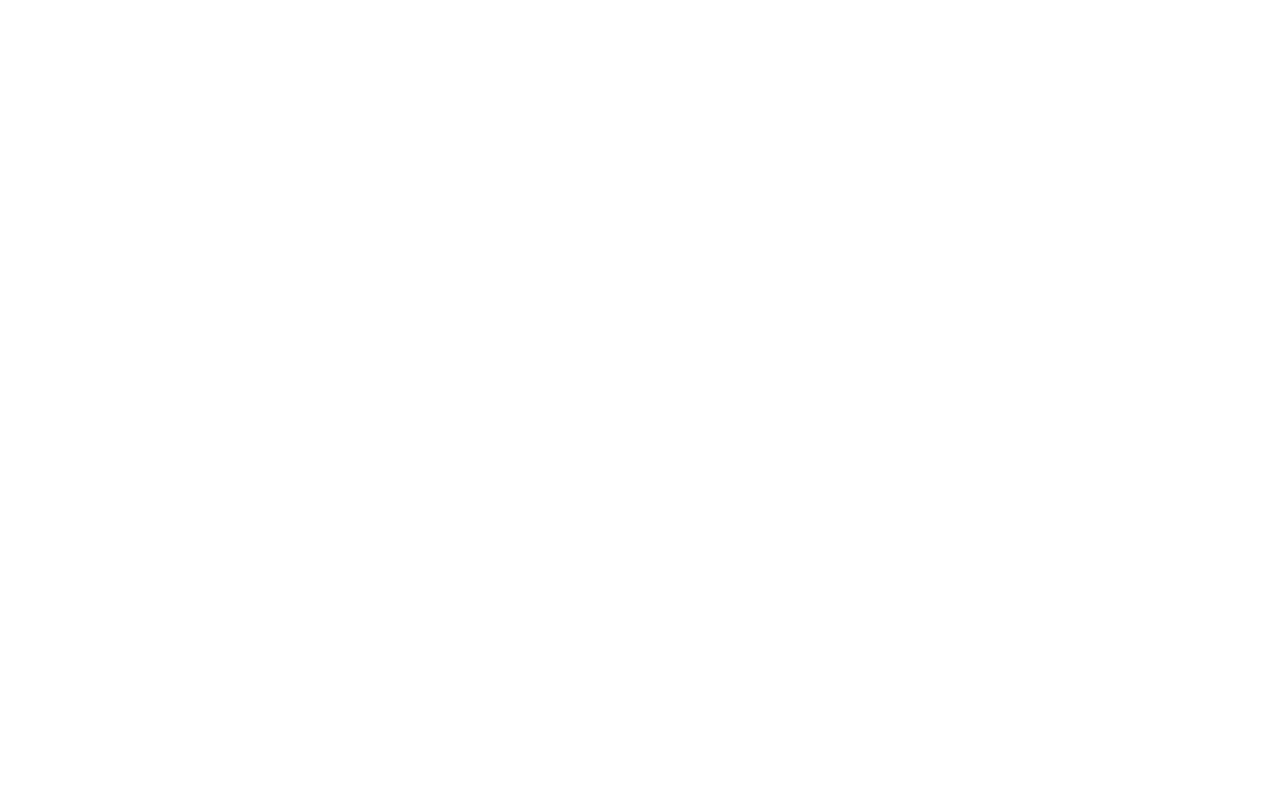
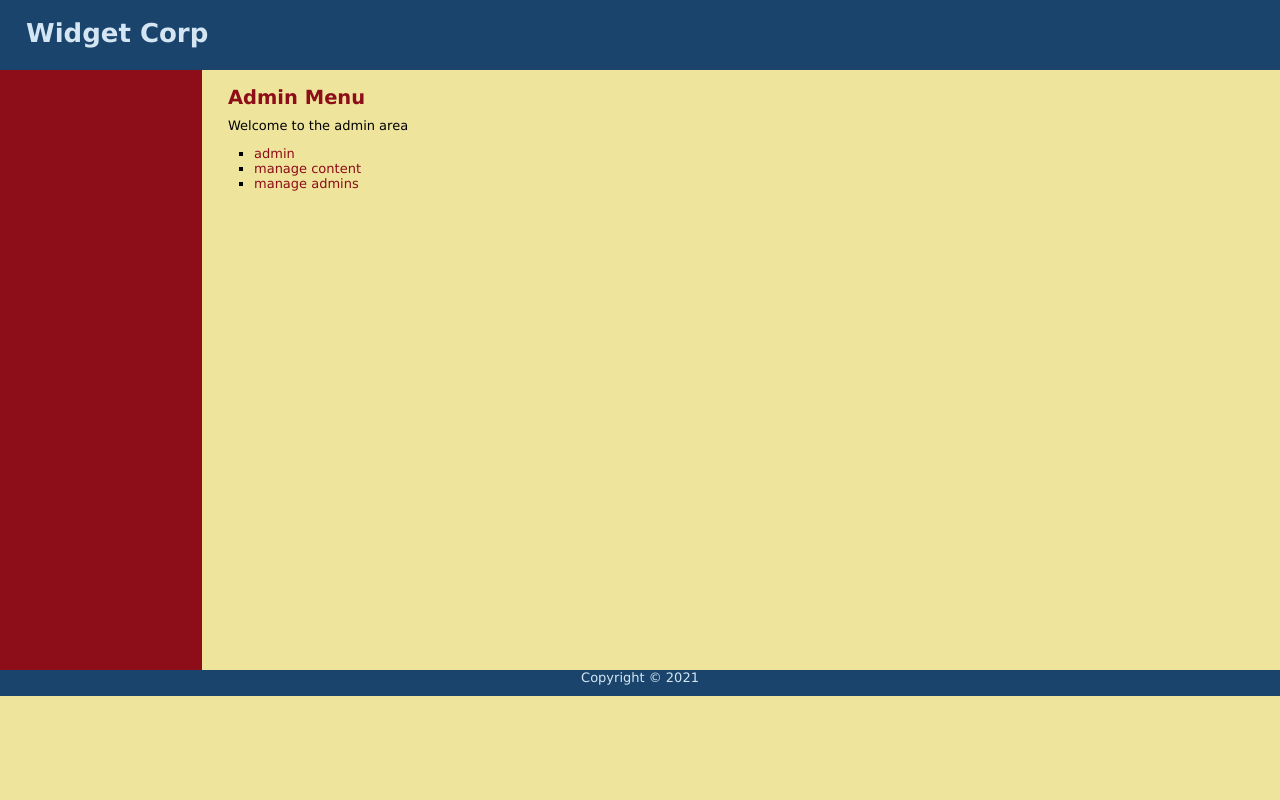
Before and after one commit to luciussulla/php-cms, a PHP site: page /admin.php in a window 1280 px wide. Before the commit the page is empty. Run offline with PHP 8.4, Linux system fonts and the light colour scheme.

Commit message:
Style website

```diff
--- a/public/admin.php
+++ b/public/admin.php
@@ -0,0 +1,33 @@
+<!DOCTYPE html>
+<html lang="en">
+<head>
+  <meta charset="UTF-8">
+  <meta http-equiv="X-UA-Compatible" content="IE=edge">
+  <meta name="viewport" content="width=device-width, initial-scale=1.0">
+  <title>Document</title>
+  <link href="styles/style.css" rel="stylesheet" />
+</head>
+<body>
+  <div class="header">
+    <h1>Widget Corp</h1>
+  </div>
+  <div class="main">
+    <div class="navigation">
+
+    </div>
+    <div class="page">
+      <h2>Admin Menu</h2>
+      <p>Welcome to the admin area</p>
+      <ul class="pages">
+        <li><a href="admin.php">admin</a></li>
+        <li><a href="manage_content.php">manage content</a></li>
+        <li><a href="manage_admins.php">manage admins</a></li>
+      </ul>
+    </div>
+  </div>
+
+  <div class="footer">
+    Copyright &copy; 2021
+  </div>
+</body>
+</html>
--- /dev/null
+++ b/public/styles/style.css
@@ -0,0 +1,122 @@
+:root {
+  --blue-grey: #1A446C;
+  --light-blye: #689dC1;
+  --very-light-blue: #d4e6f4;
+  --tan:  #EEE49B;
+  --burgundy: #8D0D18;
+}
+
+* {
+  margin: 0;
+  padding: 0;
+}
+
+html {
+  height: 100%;
+  width: 100%;
+}
+
+body {
+  width: 100%;
+  height: 100%;
+  font-family: Verdana, Helvetica, Arial, sans-serif;
+  font-size: 13px;
+  line-height: 15px;
+  background: var(--tan);
+}
+
+img {
+  border: none;
+}
+
+a {
+  color: var(--burgundy);
+}
+a:hover {
+  color: var(--blue-grey);
+}
+
+.header {
+  width: 100%;
+  height: 70px;
+  text-align: left;
+  background: var(--blue-grey);
+  color: var(--very-light-blue);
+}
+
+.header h1 {
+  padding: 1em;
+}
+
+.main {
+  height: 600px;
+  width: 100%;
+  background: var(--tan);
+}
+
+.footer {
+  clear: both;
+  height: 2em;
+  text-align: center;
+  background: var(--blue-grey);
+  color: var(--very-light-blue);
+}
+
+/* Nav */
+
+.navigation {
+ float: left;
+ width: 150px;
+ height: 100%;
+ padding: 0 2em;
+ color: var(--very-light-blue);
+ background: var(--burgundy);
+}
+.navigation a {
+  color: var(--very-light-blue);
+  text-decoration: none;
+}
+.navigation a:hover {
+  color: #fff;
+}
+
+ul.subjects {
+  margin: 1em 0;
+  padding-left: 0;
+  list-style: none;
+}
+
+ul.pages {
+  margin: 1em 0;
+  padding-left: 2em;
+  list-style: square;
+}
+
+ul.pages a {
+  text-decoration: none;
+
+}
+
+.selected {
+  font-weight: bold;
+}
+
+.page {
+  float: left;
+  height: 100%;
+  padding-left: 2em;
+  vertical-align: top;
+  background: var(--tan);
+}
+.page h2 {
+  color: var(--burgundy);
+  margin-top: 1em;
+}
+
+.page h3 {
+  color: var(--burgundy);
+}
+
+.page p {
+  margin-top: 1em;
+}
```
Also changed, not shown: public/index.php (+19 -0 lines).
